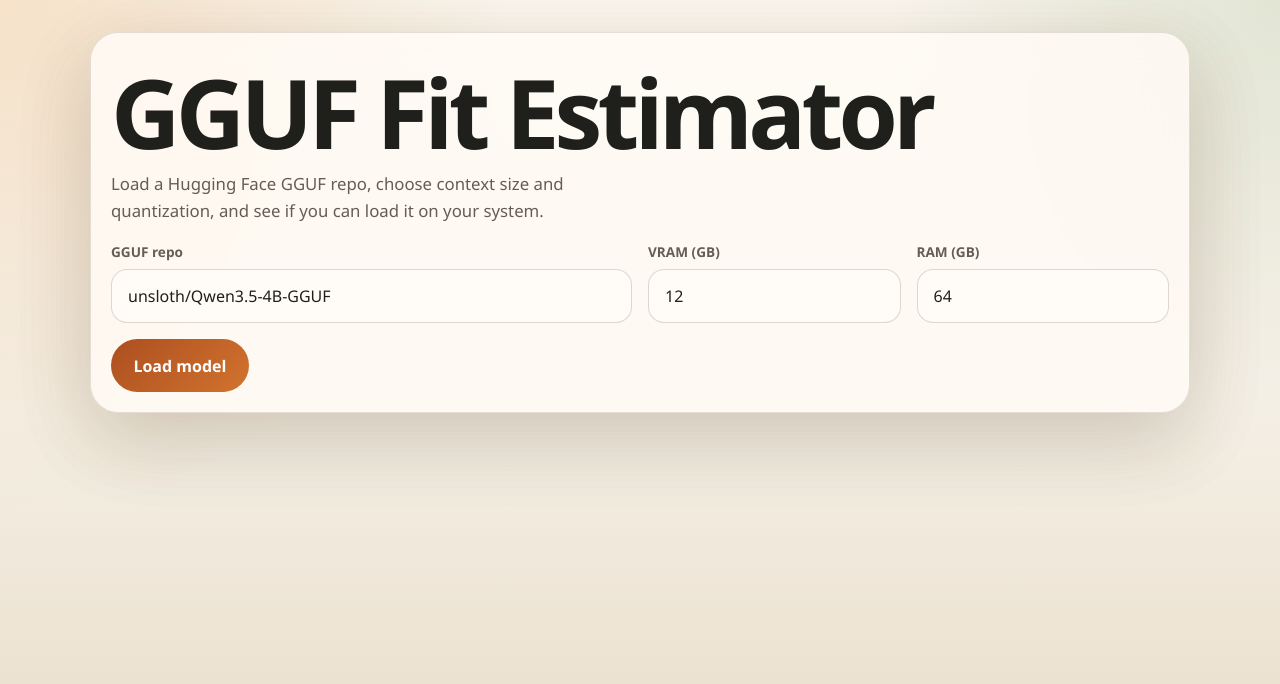
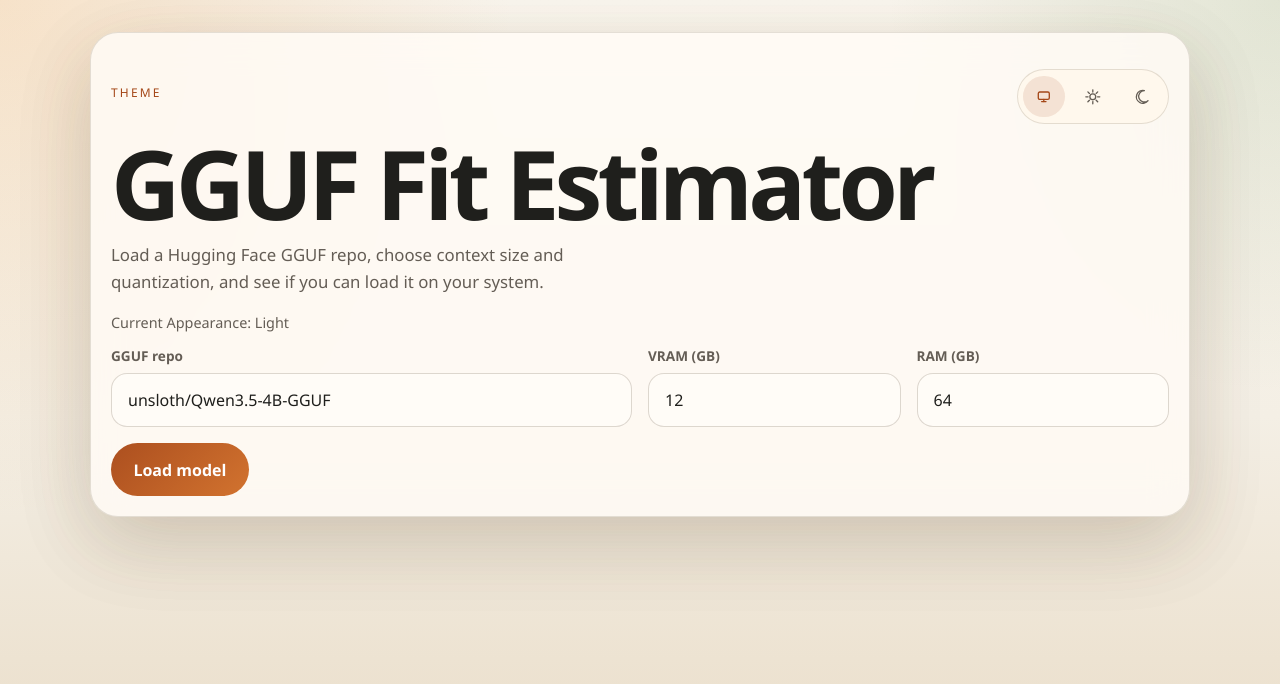
Before and after one commit to ClaytonWWilson/vram-calculator, a SvelteKit app in the folder web/: page / in a window 1280 px wide. Shown: the top 684 px of the page. Built offline with nearby package versions, Linux system fonts and the light colour scheme.

Commit message:
Add light and dark mode toggle

```diff
--- a/web/src/app.css
+++ b/web/src/app.css
@@ -11,12 +11,46 @@
   --good: #226442;
   --warn: #8a2d16;
   --shadow: 0 24px 80px rgba(80, 54, 25, 0.12);
-  font-family: "Space Grotesk", "Avenir Next", "Segoe UI", sans-serif;
-  color: var(--ink);
-  background:
+  --field-bg: rgba(255, 252, 247, 0.92);
+  --field-border: rgba(67, 52, 29, 0.18);
+  --surface-border: rgba(67, 52, 29, 0.08);
+  --track-cool: rgba(48, 98, 72, 0.12);
+  --track-warm: rgba(164, 71, 24, 0.1);
+  --fill-cool: linear-gradient(90deg, #2b6a47, #5c9c72);
+  --fill-warm: linear-gradient(90deg, #b95f24, #de934f);
+  --accent-gradient: linear-gradient(135deg, #ac4f1f, #d2732f);
+  --page-background:
     radial-gradient(circle at top left, rgba(232, 163, 88, 0.25), transparent 34%),
     radial-gradient(circle at top right, rgba(110, 145, 90, 0.18), transparent 26%),
     linear-gradient(180deg, #fbf7ef 0%, var(--bg) 52%, #e9dcc7 100%);
+  font-family: "Space Grotesk", "Avenir Next", "Segoe UI", sans-serif;
+}
+
+:root[data-theme="dark"] {
+  --bg: #131516;
+  --bg-strong: #1a1d1f;
+  --panel: rgba(20, 24, 26, 0.82);
+  --panel-strong: rgba(25, 30, 32, 0.94);
+  --ink: #f2ede3;
+  --muted: #b7ab98;
+  --line: rgba(237, 220, 189, 0.12);
+  --accent: #f09f60;
+  --accent-soft: rgba(240, 159, 96, 0.12);
+  --good: #86d2a4;
+  --warn: #ff9b82;
+  --shadow: 0 28px 90px rgba(0, 0, 0, 0.42);
+  --field-bg: rgba(29, 35, 37, 0.92);
+  --field-border: rgba(237, 220, 189, 0.14);
+  --surface-border: rgba(237, 220, 189, 0.08);
+  --track-cool: rgba(104, 173, 131, 0.18);
+  --track-warm: rgba(240, 159, 96, 0.14);
+  --fill-cool: linear-gradient(90deg, #3e8a5f, #83c89d);
+  --fill-warm: linear-gradient(90deg, #d07d45, #f0ad71);
+  --accent-gradient: linear-gradient(135deg, #bb6c33, #f0a263);
+  --page-background:
+    radial-gradient(circle at top left, rgba(185, 108, 51, 0.18), transparent 34%),
+    radial-gradient(circle at top right, rgba(83, 130, 110, 0.15), transparent 26%),
+    linear-gradient(180deg, #101214 0%, var(--bg) 52%, #191d1f 100%);
 }
 
 html,
@@ -27,6 +61,11 @@
 
 body {
   min-height: 100vh;
+  color: var(--ink);
+  background: var(--page-background);
+  transition:
+    background 180ms ease,
+    color 180ms ease;
 }
 
 * {
--- /dev/null
+++ b/web/src/lib/theme.ts
@@ -0,0 +1,82 @@
+import { browser } from "$app/environment";
+import { get, writable } from "svelte/store";
+
+export type ThemePreference = "light" | "dark" | "system";
+export type ResolvedTheme = "light" | "dark";
+
+const STORAGE_KEY = "theme-preference";
+
+function isThemePreference(value: string | null): value is ThemePreference {
+  return value === "light" || value === "dark" || value === "system";
+}
+
+function getStoredPreference(): ThemePreference {
+  if (!browser) {
+    return "system";
+  }
+
+  const stored = window.localStorage.getItem(STORAGE_KEY);
+  return isThemePreference(stored) ? stored : "system";
+}
+
+function getSystemTheme(): ResolvedTheme {
+  if (!browser) {
+    return "light";
+  }
+
+  return window.matchMedia("(prefers-color-scheme: dark)").matches
+    ? "dark"
+    : "light";
+}
+
+function resolveTheme(preference: ThemePreference): ResolvedTheme {
+  return preference === "system" ? getSystemTheme() : preference;
+}
+
+function applyTheme(preference: ThemePreference) {
+  if (!browser) {
+    return;
+  }
+
+  const resolved = resolveTheme(preference);
+  document.documentElement.dataset.theme = resolved;
+  document.documentElement.dataset.themePreference = preference;
+  document.documentElement.style.colorScheme = resolved;
+  resolvedTheme.set(resolved);
+}
+
+export const themePreference = writable<ThemePreference>("system");
+export const resolvedTheme = writable<ResolvedTheme>("light");
+
+export function setThemePreference(preference: ThemePreference) {
+  themePreference.set(preference);
+}
+
+export function initializeTheme() {
+  if (!browser) {
+    return () => {};
+  }
+
+  const initialPreference = getStoredPreference();
+  themePreference.set(initialPreference);
+  applyTheme(initialPreference);
+
+  const mediaQuery = window.matchMedia("(prefers-color-scheme: dark)");
+  const handleSystemThemeChange = () => {
+    if (get(themePreference) === "system") {
+      applyTheme("system");
+    }
+  };
+
+  const unsubscribe = themePreference.subscribe((preference) => {
+    window.localStorage.setItem(STORAGE_KEY, preference);
+    applyTheme(preference);
+  });
+
+  mediaQuery.addEventListener("change", handleSystemThemeChange);
+
+  return () => {
+    unsubscribe();
+    mediaQuery.removeEventListener("change", handleSystemThemeChange);
+  };
+}
--- a/web/src/routes/+layout.svelte
+++ b/web/src/routes/+layout.svelte
@@ -1,6 +1,10 @@
 <script>
+  import { onMount } from "svelte";
+  import { initializeTheme } from "$lib/theme";
   import '../app.css';
   import 'katex/dist/katex.min.css';
+
+  onMount(() => initializeTheme());
 </script>
 
 <slot />
--- a/web/src/routes/+page.svelte
+++ b/web/src/routes/+page.svelte
@@ -1,6 +1,12 @@
 <script lang="ts">
   import Formula from "$lib/Formula.svelte";
   import { calculateEstimate, formatQuantizationLabel } from "$lib/calculator";
+  import {
+    resolvedTheme,
+    setThemePreference,
+    themePreference,
+    type ThemePreference,
+  } from "$lib/theme";
   import type { ApiResponse, ModelResponse } from "./api/model/+server";
 
   let repoInput = "unsloth/Qwen3.5-4B-GGUF";
@@ -87,6 +93,12 @@
   function formatPercent(value) {
     return `${Math.min(value, 100).toFixed(1)}%`;
   }
+
+  const themeOptions: { label: string; value: ThemePreference }[] = [
+    { label: "System", value: "system" },
+    { label: "Light", value: "light" },
+    { label: "Dark", value: "dark" },
+  ];
 </script>
 
 <svelte:head>
@@ -101,11 +113,53 @@
   <section class="hero">
     <form class="control-card" on:submit|preventDefault={loadModel}>
       <div class="hero-copy">
+        <div class="hero-meta">
+          <p class="eyebrow">Theme</p>
+          <div class="theme-toggle" role="group" aria-label="Theme preference">
+            {#each themeOptions as option}
+              <button
+                class:selected={$themePreference === option.value}
+                type="button"
+                title={option.label}
+                aria-label={option.label}
+                aria-pressed={$themePreference === option.value}
+                on:click={() => setThemePreference(option.value)}
+              >
+                {#if option.value === "system"}
+                  <svg viewBox="0 0 24 24" aria-hidden="true">
+                    <rect x="4.5" y="5.5" width="15" height="10" rx="2" />
+                    <path d="M9 18.5h6" />
+                    <path d="M12 15.5v3" />
+                  </svg>
+                {:else if option.value === "light"}
+                  <svg viewBox="0 0 24 24" aria-hidden="true">
+                    <circle cx="12" cy="12" r="4" />
+                    <path d="M12 2.5v3" />
+                    <path d="M12 18.5v3" />
+                    <path d="M21.5 12h-3" />
+                    <path d="M5.5 12h-3" />
+                    <path d="M18.7 5.3l-2.1 2.1" />
+                    <path d="M7.4 16.6l-2.1 2.1" />
+                    <path d="M18.7 18.7l-2.1-2.1" />
+                    <path d="M7.4 7.4L5.3 5.3" />
+                  </svg>
+                {:else}
+                  <svg viewBox="0 0 24 24" aria-hidden="true">
+                    <path
+                      d="M15.5 3.5a7.8 7.8 0 1 0 5 13.8A8.8 8.8 0 1 1 15.5 3.5Z"
+                    />
+                  </svg>
+                {/if}
+              </button>
+            {/each}
+          </div>
+        </div>
         <h1 class="hero-title">GGUF Fit Estimator</h1>
         <p class="lede">
           Load a Hugging Face GGUF repo, choose context size and quantization,
           and see if you can load it on your system.
         </p>
+        <p class="theme-caption">Current appearance: {$resolvedTheme}</p>
       </div>
       <div class="field-grid">
         <label class="field field-wide">
@@ -417,6 +471,14 @@
     padding-top: 1rem;
   }
 
+  .hero-meta {
+    display: flex;
+    justify-content: space-between;
+    gap: 1rem;
+    align-items: center;
+    margin-bottom: 1rem;
+  }
+
   .hero-title {
     max-width: none;
     margin-bottom: 1rem;
@@ -452,6 +514,13 @@
     font-size: 1.05rem;
     line-height: 1.6;
     color: var(--muted);
+  }
+
+  .theme-caption {
+    margin-top: 0.9rem;
+    color: var(--muted);
+    font-size: 0.9rem;
+    text-transform: capitalize;
   }
 
   .panel,
@@ -517,10 +586,57 @@
   select {
     width: 100%;
     padding: 0.95rem 1rem;
-    border: 1px solid rgba(67, 52, 29, 0.18);
+    border: 1px solid var(--field-border);
     border-radius: 16px;
-    background: rgba(255, 252, 247, 0.92);
+    background: var(--field-bg);
     color: var(--ink);
+  }
+
+  .theme-toggle {
+    display: inline-flex;
+    flex-wrap: wrap;
+    gap: 0.45rem;
+    padding: 0.35rem;
+    border: 1px solid var(--line);
+    border-radius: 999px;
+    background: var(--panel-strong);
+  }
+
+  .theme-toggle button {
+    border: 0;
+    border-radius: 999px;
+    display: inline-flex;
+    align-items: center;
+    justify-content: center;
+    width: 2.6rem;
+    height: 2.6rem;
+    padding: 0;
+    background: transparent;
+    color: var(--muted);
+    transition:
+      background 140ms ease,
+      color 140ms ease,
+      transform 140ms ease;
+  }
+
+  .theme-toggle button:hover {
+    transform: translateY(-1px);
+    color: var(--ink);
+  }
+
+  .theme-toggle button.selected {
+    background: var(--accent-soft);
+    color: var(--accent);
+  }
+
+  .theme-toggle svg {
+    width: 1.1rem;
+    height: 1.1rem;
+    fill: none;
+    stroke: currentColor;
+    stroke-width: 1.8;
+    stroke-linecap: round;
+    stroke-linejoin: round;
   }
 
   .actions {
@@ -535,7 +651,7 @@
     border: none;
     border-radius: 999px;
     padding: 0.95rem 1.4rem;
-    background: linear-gradient(135deg, #ac4f1f, #d2732f);
+    background: var(--accent-gradient);
     color: white;
     font-weight: 700;
   }
@@ -604,9 +720,9 @@
 
   .slider-shell {
     padding: 1rem 1rem 0.85rem;
-    border: 1px solid rgba(67, 52, 29, 0.12);
+    border: 1px solid var(--field-border);
     border-radius: 22px;
-    background: rgba(255, 252, 247, 0.9);
+    background: var(--field-bg);
   }
 
   .slider-header {
@@ -654,7 +770,7 @@
     padding: 1rem;
     border-radius: 20px;
     background: var(--panel-strong);
-    border: 1px solid rgba(67, 52, 29, 0.08);
+    border: 1px solid var(--surface-border);
   }
 
   .meter-stack + .meter-stack {
@@ -672,21 +788,21 @@
     overflow: hidden;
     height: 14px;
     border-radius: 999px;
-    background: rgba(48, 98, 72, 0.12);
+    background: var(--track-cool);
   }
 
   .meter-track.soft {
-    background: rgba(164, 71, 24, 0.1);
+    background: var(--track-warm);
   }
 
   .meter-fill {
     height: 100%;
     border-radius: inherit;
-    background: linear-gradient(90deg, #2b6a47, #5c9c72);
+    background: var(--fill-cool);
   }
 
   .meter-fill.warm {
-    background: linear-gradient(90deg, #b95f24, #de934f);
+    background: var(--fill-warm);
   }
 
   .notes {
@@ -724,7 +840,7 @@
     padding: 0.85rem 1rem;
     border-radius: 16px;
     background: var(--panel-strong);
-    border: 1px solid rgba(67, 52, 29, 0.08);
+    border: 1px solid var(--surface-border);
   }
 
   .formula-block :global(.katex) {
@@ -766,6 +882,7 @@
       grid-column: auto;
     }
 
+    .hero-meta,
     .slider-header,
     .actions,
     .meter-label {
--- a/web/vite.config.js
+++ b/web/vite.config.js
@@ -5,6 +5,6 @@
   plugins: [sveltekit()],
   test: {
     environment: 'node',
-    include: ['src/**/*.{test,spec}.js']
+    include: ['src/**/*.{test,spec}.{js,ts}']
   }
 });
```
Also changed, not shown: web/src/app.html (+20 -0 lines), web/src/lib/server/huggingface.ts (+7 -7 lines).
